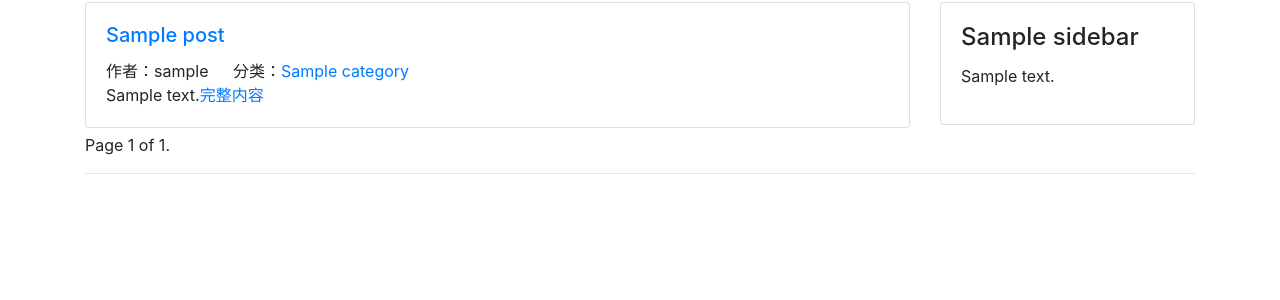
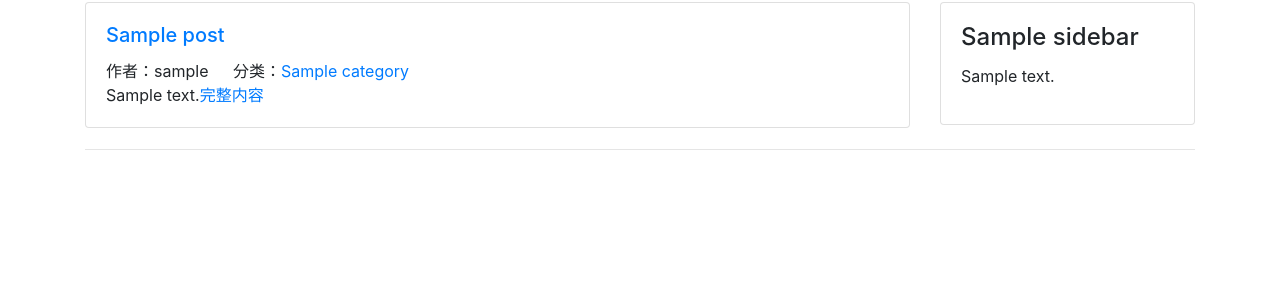
Before and after one commit to luckyxiang503/myblog, a Django app: page / in a window 1280 px wide. Shown: the part 335-635 px from the top of the page. Run offline with Django 3.2, Linux system fonts and the light colour scheme; tables that the repository leaves empty hold one stand-in row (values such as "Sample post"); some libraries are stand-ins or nearby versions.

```diff
--- a/blog/views.py
+++ b/blog/views.py
@@ -84,6 +84,7 @@ class TagView(IndexView):
         context.update({
             'tag': tag,
         })
+        return context
 
     def get_queryset(self):
         """ 重写queryset,根据标签过滤 """
--- a/themes/templates/blog/list.html
+++ b/themes/templates/blog/list.html
@@ -25,7 +25,6 @@
         {% if page_obj.has_previous %}
             <a href="?page={{ page_obj.previous_page_number }}">上一页</a>
         {% endif %}
-            Page {{ page_obj.number }} of {{ paginator.num_pages }}.
         {% if page_obj.has_next %}
             <a href="?page={{ page_obj.next_page_number }}">下一页</a>
         {% endif %}
```
